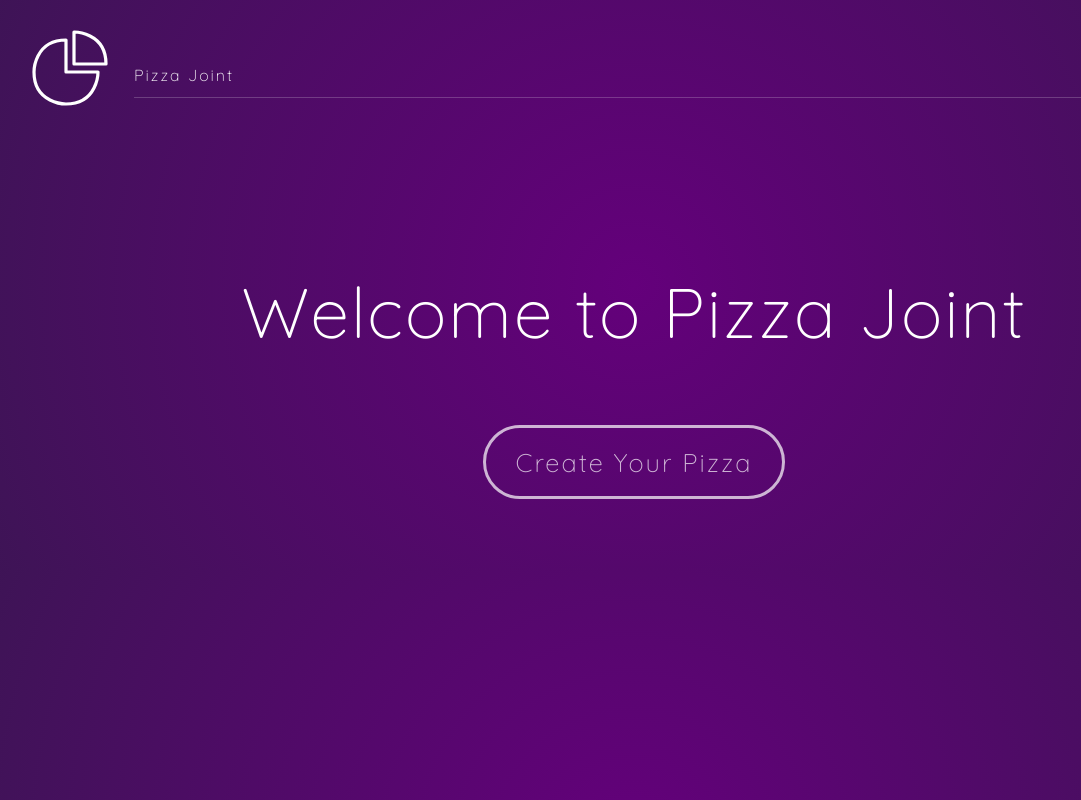
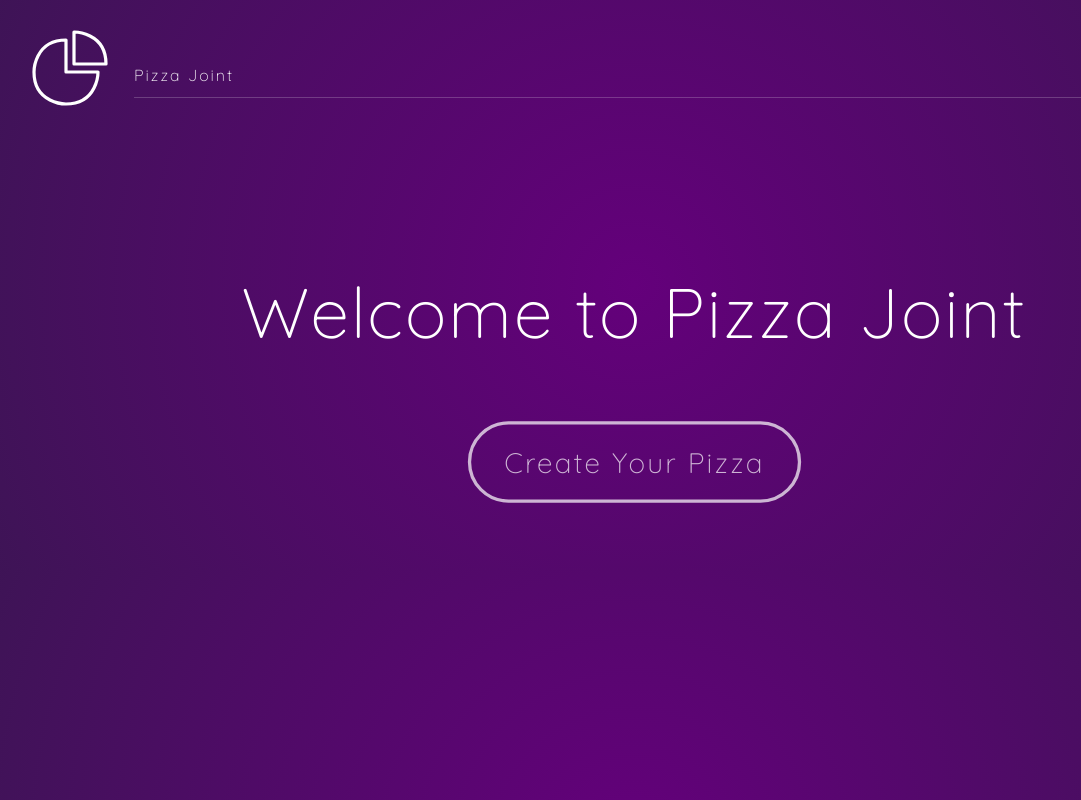
Before and after one commit to Surjendu-kar/Pizza-Joint-fm, a React (Vite) app: page / in a window 1280 px wide. Shown: the whole page, without its empty margins (6-1087 px from the left). Built offline with nearby package versions, Linux system fonts and the light colour scheme.

Commit message:
Enhance button interaction in Home component: replace static button with animated motion.button for improved user engagement and visual feedback on hover.

```diff
--- a/src/components/Home.tsx
+++ b/src/components/Home.tsx
@@ -17,7 +17,22 @@ const Home = () => {
         Welcome to Pizza Joint
       </motion.h2>
       <Link to="/base">
-        <button>Create Your Pizza</button>
+        <motion.button
+          animate={{
+            scale: 1.1,
+            transition: {
+              duration: 2,
+            },
+          }}
+          whileHover={{
+            scale: 1.1,
+            textShadow: '0px 0px 8px rgb(255,255,255)',
+            boxShadow: '0px 0px 8px rgb(255,255,255)',
+          }}
+
+        >
+          Create Your Pizza
+        </motion.button>
       </Link>
     </div>
   );
```
